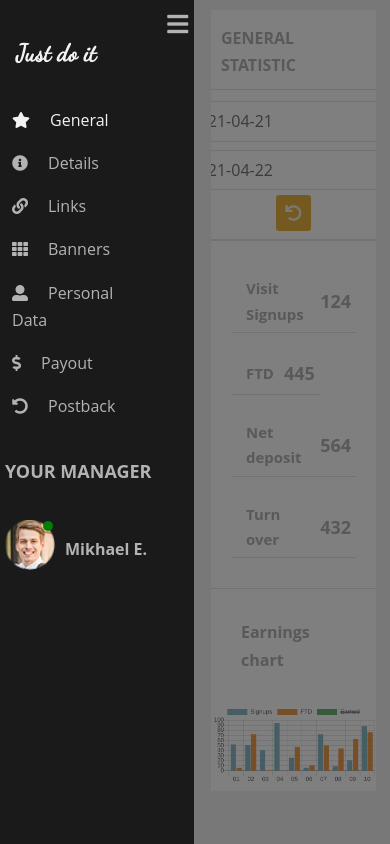
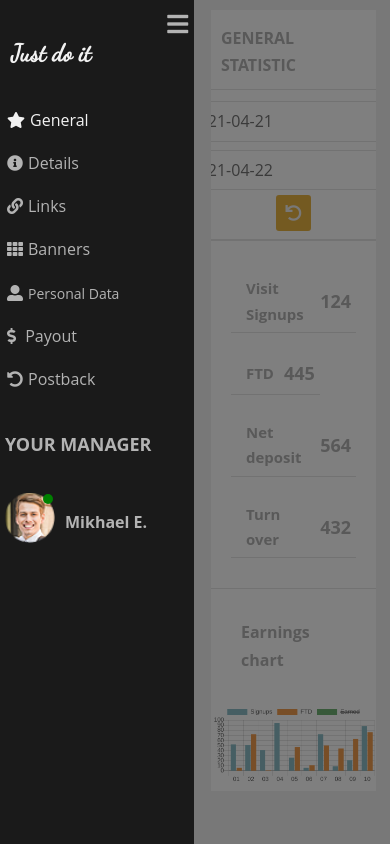
Before and after one commit to julia-kocik/solo-project-2, a website: page src/index.html in a window 390 px wide. Both pictures are taken after a click on the link 15 px from the left and 20 px from the top of the page. Shown: the top 844 px of the page. Drawn offline with nearby package versions, Linux system fonts and the light colour scheme; files that its build step writes are made by us from their sources.

Commit message:
Add adj 3

```diff
--- a/src/index.html
+++ b/src/index.html
@@ -80,10 +80,10 @@
                                     <a href="#banners"><i class="fas fa-th"></i><span>Banners</span></a>
                                 </li>
                                 <li>
-                                    <a href="#data"><i class="fas fa-user-alt"></i><span>Personal Data</span></a>
+                                    <a href="#data"><i class="fas fa-user-alt"></i><span id="data-spn">Personal Data</span></a>
                                 </li>
                                 <li>
-                                    <a href="#payout"><i class="fas fa-dollar-sign"></i><span>Payout</span></a>
+                                    <a href="#payout"><i class="fas fa-dollar-sign"></i><span>  Payout</span></a>
                                 </li>
                                 <li>
                                     <a href="#postback"><i class="fas fa-undo-alt"></i><span>Postback</span></a>
--- a/src/sass/sections/_sidebar.scss
+++ b/src/sass/sections/_sidebar.scss
@@ -118,6 +118,7 @@
     .hamburger-btn {
         display: block;
         background-color: $color-black;
+        padding: 0;
         margin-left: -1px;
         .burger-row {
             top: 0;
@@ -130,14 +131,32 @@
     }
     .sidebar {
         display: none;
+        padding-right: 0;
+        padding-left: 10px;
     }
     .sidebar-active {
         display: block;
     }
     .manager {
         border: none;
-        padding: 0 5px;
+        padding: 0 10px;
     }
+    .links ul li span {
+        padding-left: 14px;
+    }
+    #data-spn {
+        font-size: 14px;
+    }
+}
 
-
+@media (max-width: 767px) {
+    .links ul li span {
+        padding-left: 5px;
+    }
+    .sidebar {
+        padding-right: 2px;
+    }
+    #data-spn {
+        font-size: 14px;
+    }
 }
```
